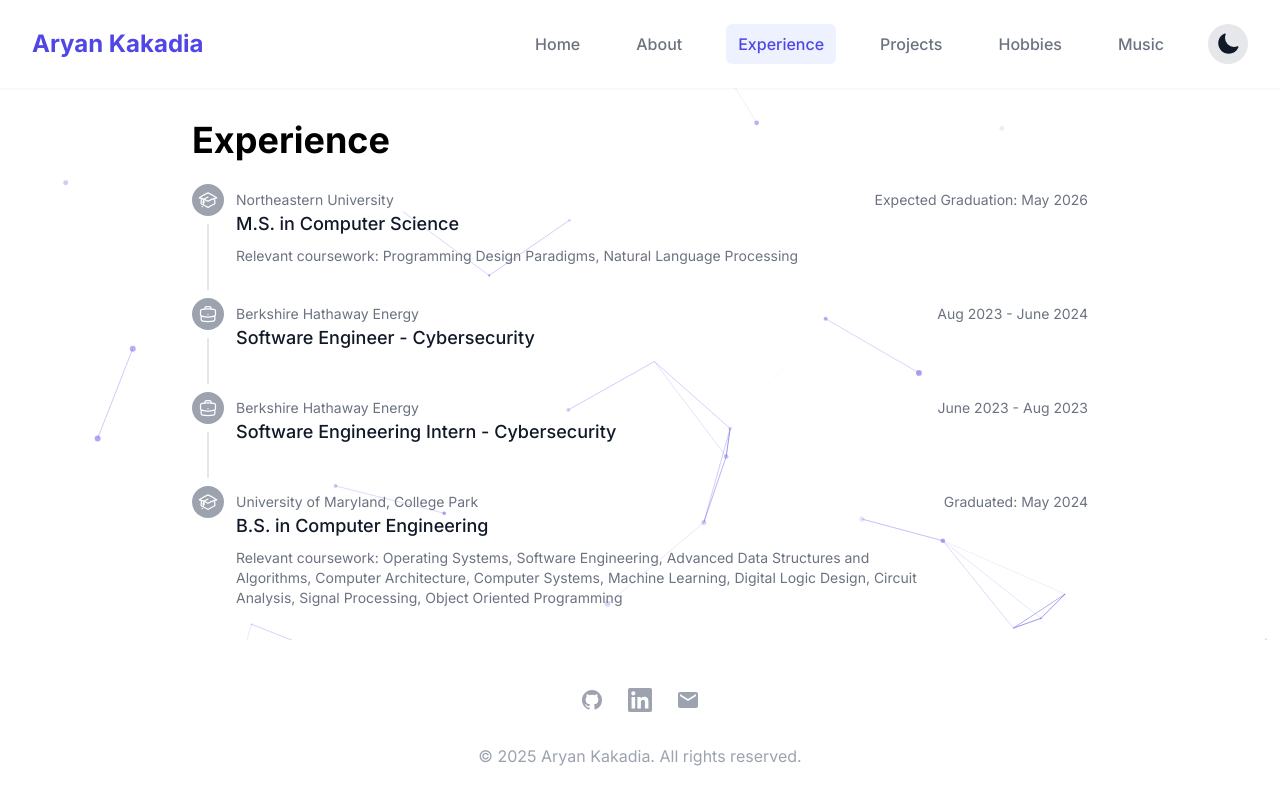
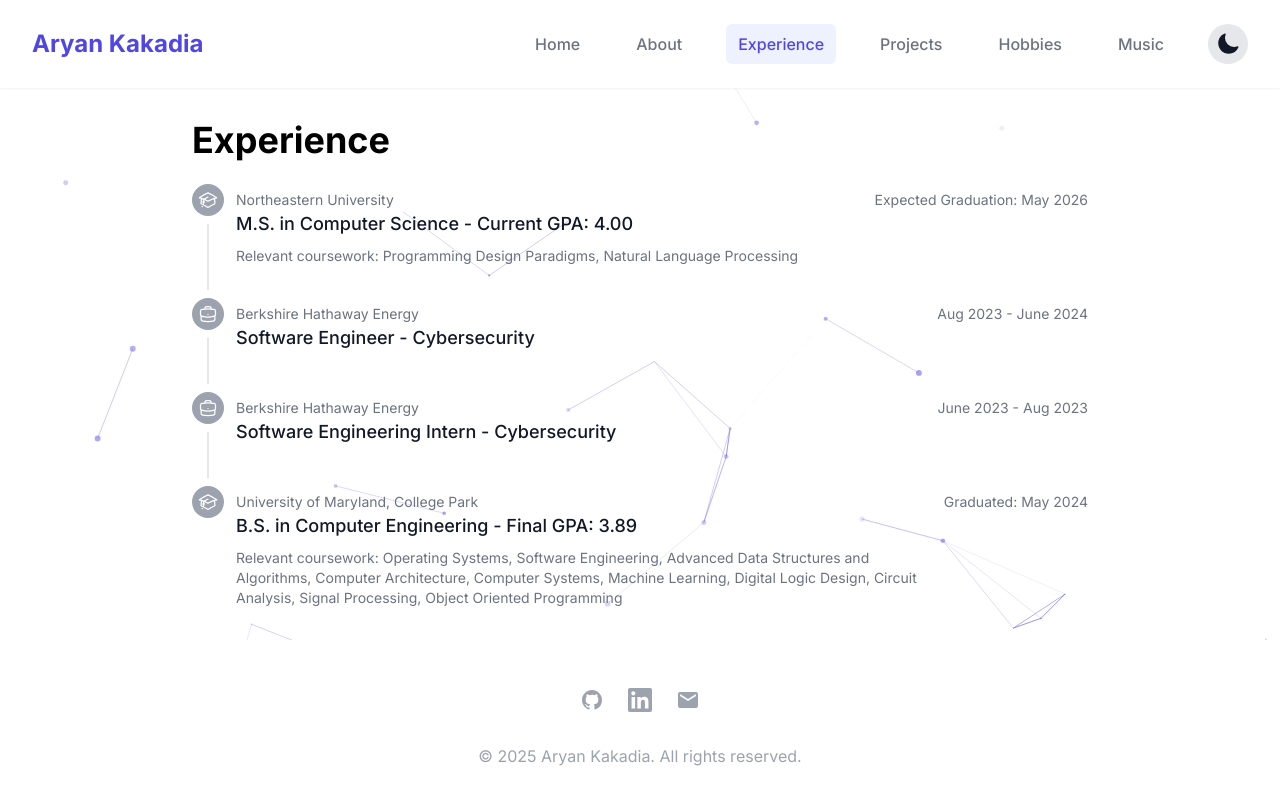
Before and after one commit to Flashy990/my-portfolio, a Next.js app: page /experience in a window 1280 px wide. Shown: the top 804 px of the page. Built offline with nearby package versions, Linux system fonts and the light colour scheme.

Commit message:
Update info and add GPA

```diff
--- a/app/about/page.tsx
+++ b/app/about/page.tsx
@@ -79,7 +79,6 @@
             I am a software engineer with a passion for building scalable and efficient applications.
             With a strong foundation in computer science, computer engineering and industry experience,
             I continuously strive to learn new technologies and improve my skills.
-            When I'm not coding, you can find me exploring nature trails or working on my personal projects.
           </p>
         </div>
       </motion.div>
--- a/app/experience/page.tsx
+++ b/app/experience/page.tsx
@@ -2,7 +2,7 @@
 
 const experiences = [
   {
-    title: 'M.S. in Computer Science',
+    title: 'M.S. in Computer Science - Current GPA: 4.00',
     company: 'Northeastern University',
     date: 'Expected Graduation: May 2026',
     description: 'Relevant coursework: Programming Design Paradigms, Natural Language Processing',
@@ -23,7 +23,7 @@
     icon: BriefcaseIcon,
   },
   {
-    title: 'B.S. in Computer Engineering',
+    title: 'B.S. in Computer Engineering - Final GPA: 3.89',
     company: 'University of Maryland, College Park',
     date: 'Graduated: May 2024',
     description: 'Relevant coursework: Operating Systems, Software Engineering, Advanced Data Structures and Algorithms, Computer Architecture, Computer Systems, Machine Learning, Digital Logic Design, Circuit Analysis, Signal Processing, Object Oriented Programming',
```
